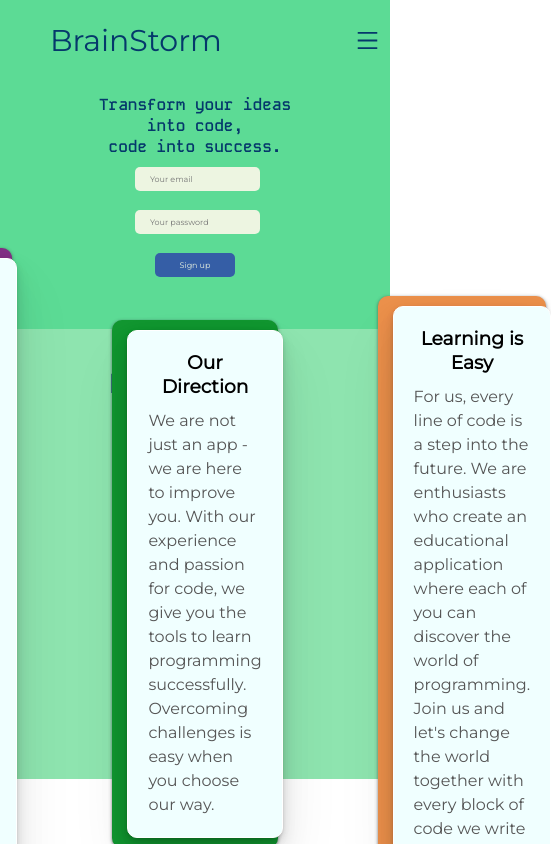
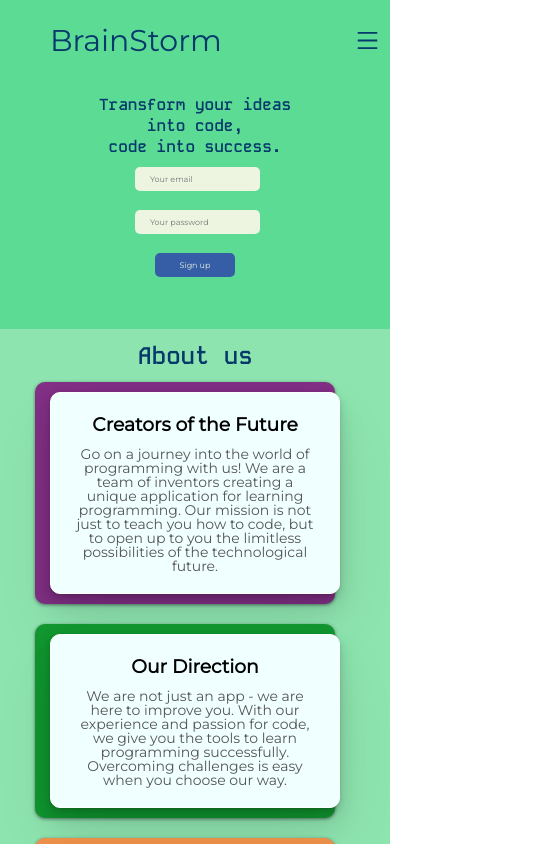
Before and after one commit to poravoz/BrainStorm, a React (Create React App) app in the folder frontend/: page / in a window 390 px wide. Shown: the top 844 px of the page, 551 px wide, since content can reach past the window. Built offline with nearby package versions, Linux system fonts and the light colour scheme.

Commit message:
03.03.2024

```diff
--- a/frontend/src/components/about-us/about-us.css
+++ b/frontend/src/components/about-us/about-us.css
@@ -5,6 +5,7 @@
     display: flex;
     font-size: 36px;
     top: 40px;
+    text-wrap: nowrap;
 }
 
 .p_about_us {
@@ -15,16 +16,16 @@
     height: 450px;
     top: 79px;
     background-color: #8ee4af;
-    position: relative;;
+    position: relative;
     display: flex;
     gap: 100px;
     align-items: center;
     justify-content: center;
     line-height: 1.5em;
-
 }
 
 .item_about_us {
+    right: 10px;
     top: 30px;
     background-color: #eb904b;
     width: 285px;
@@ -83,3 +84,72 @@
 .layer_about_us:hover {
     left: 50px;
 }
+
+@media (max-width:1200px) {
+    .container_about_us {
+        flex-direction: column;
+        gap: 20px;
+        text-align: center;
+        height: 700px;
+    }
+
+    .item_about_us {
+        width: 700px;
+        top: 35px;
+    }
+}
+
+@media (max-width:775px) {
+    .item_about_us {
+        width: 500px;
+        top: 30px;
+    }
+
+    .container_about_us {
+        height: 800px;
+    }
+}
+
+@media (max-width:500px) {
+    .item_about_us {
+        width: 300px;
+        top: 10px;
+    }
+
+    .container_about_us {
+        height: 750px;
+    }
+
+    .text_about_us {
+        font-size: 24px;
+        top: 15px;
+    }
+
+    .p_about_us {
+        font-size: 14px;
+        line-height: 1em;
+    }
+}
+
+@media (max-width:340px) {
+    .text_about_us {
+        font-size: 12px;
+    }
+
+    .item_about_us {
+        width: 175px;
+        top: 15px;
+    }
+
+    .p_about_us {
+        font-size: 10px;
+    }
+    .h3_about_us {
+        line-height: 1em;
+        font-size: 12px;
+    }
+
+    .container_about_us {
+        height: 700px;
+    }
+}
```
